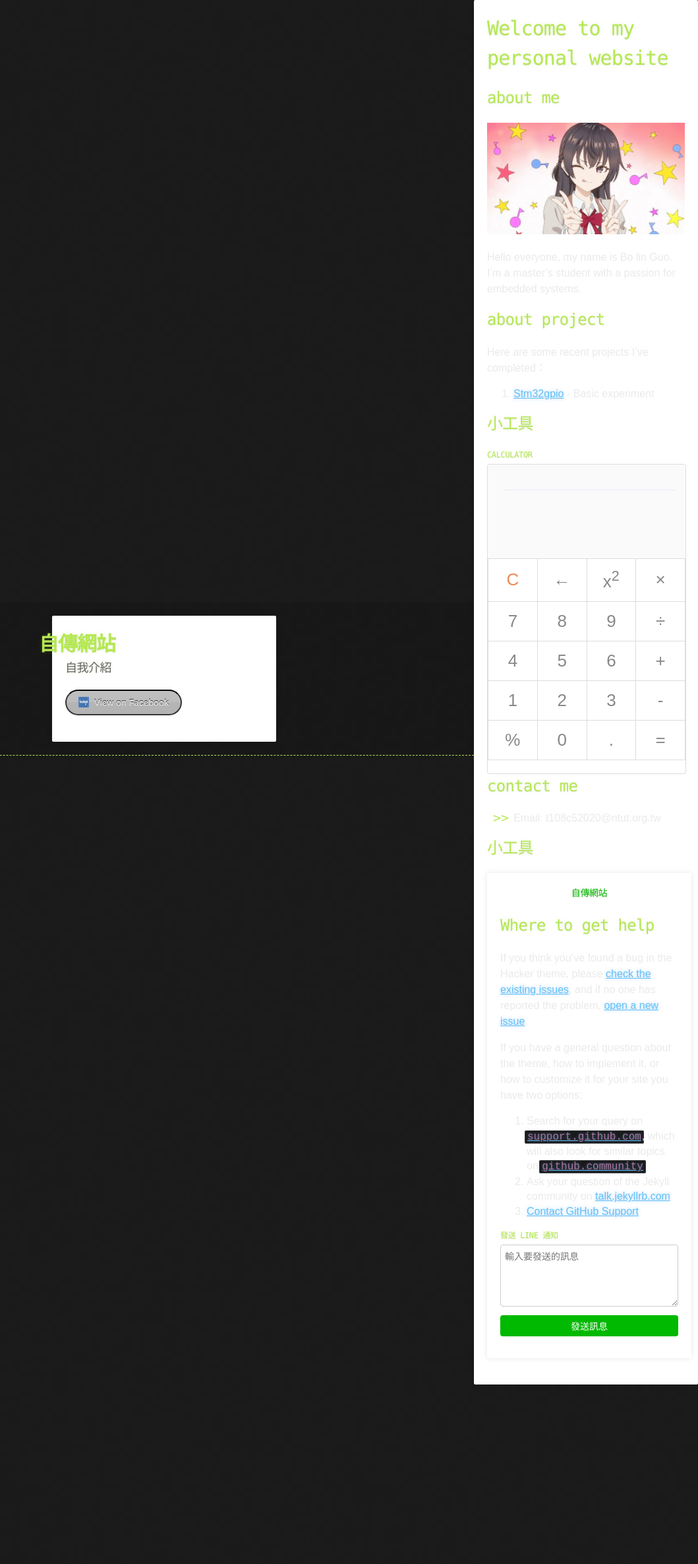
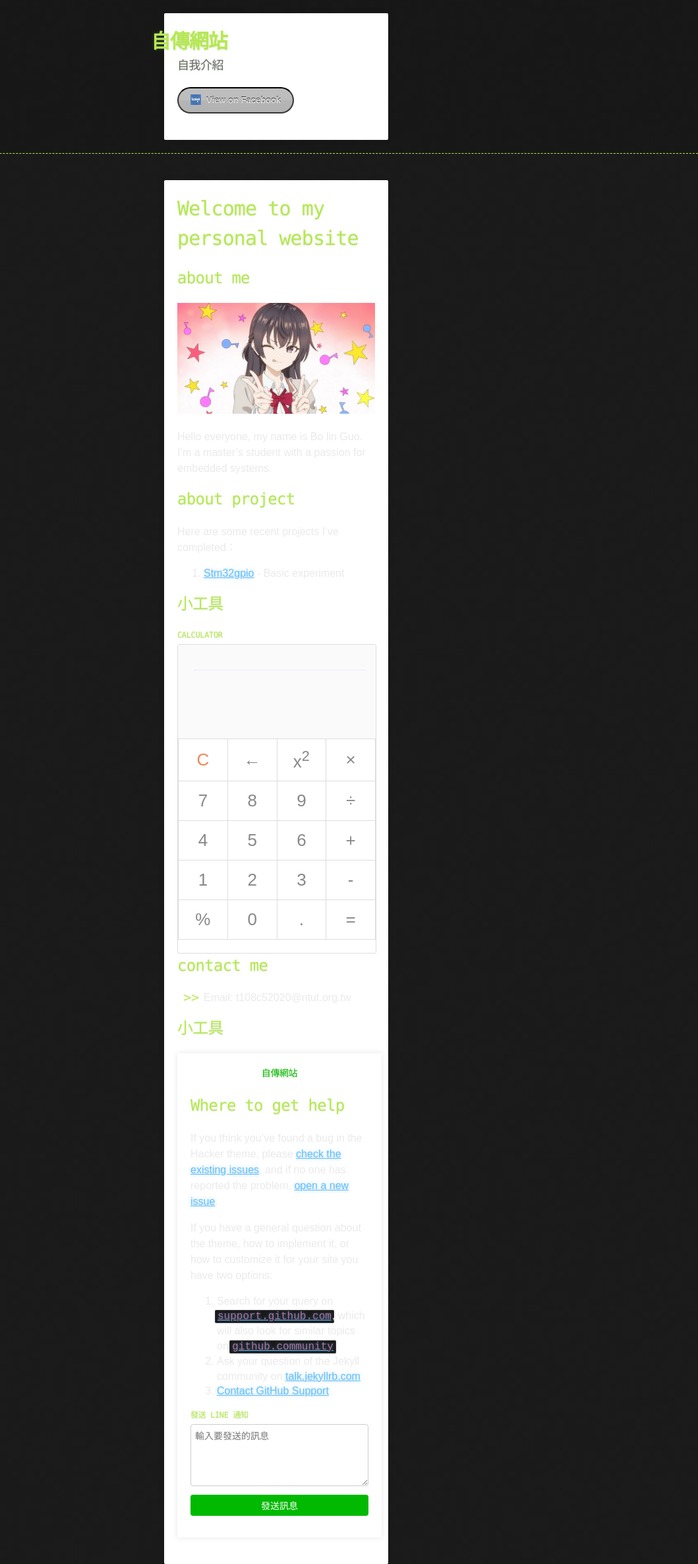
Before and after one commit to Andylinux1017/andy321, a Jekyll site: the page built from index.md, in a window 1280 px wide. Shown: the whole page at 66% size, without its empty margins (221-1280 px from the left). Built offline with Jekyll 4.4.1, drawn with Linux system fonts in a browser that asks for light colours; our own code applies the rules of GitHub Pages for plain Markdown files; before the commit the page ends 2098 px from its top, so only the background shows below that.

Commit message:
Update line.css

```diff
--- a/css/line.css
+++ b/css/line.css
@@ -3,9 +3,6 @@ body {
     background-color: #f0f0f0;
     margin: 0;
     padding: 0;
-    display: flex;
-    justify-content: center;
-    align-items: center;
     min-height: 30vh;
 }
 .container {
```
